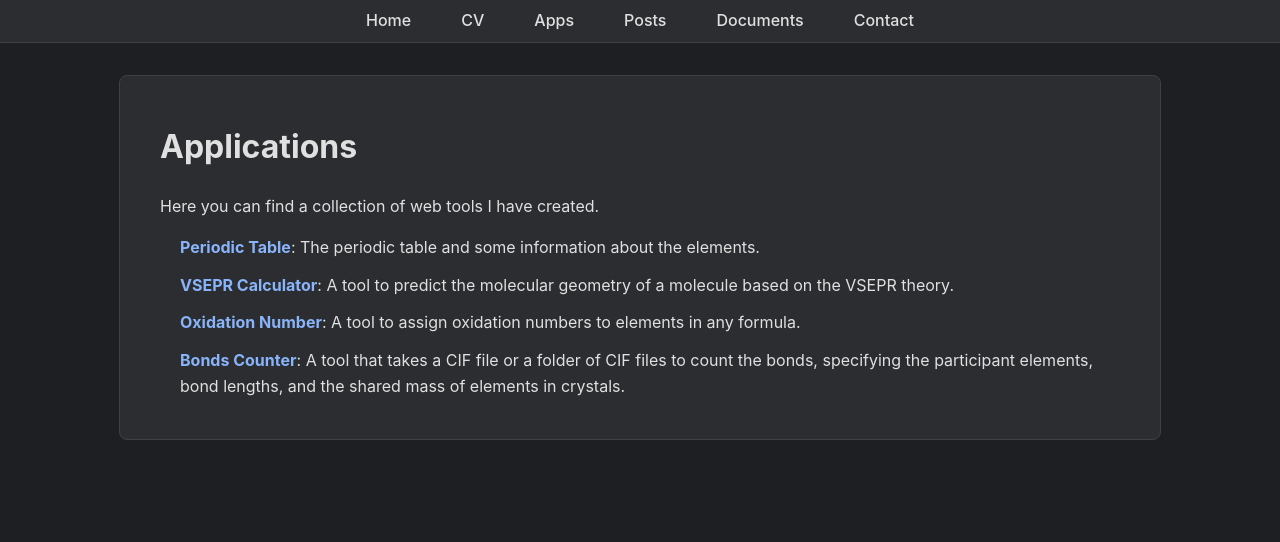
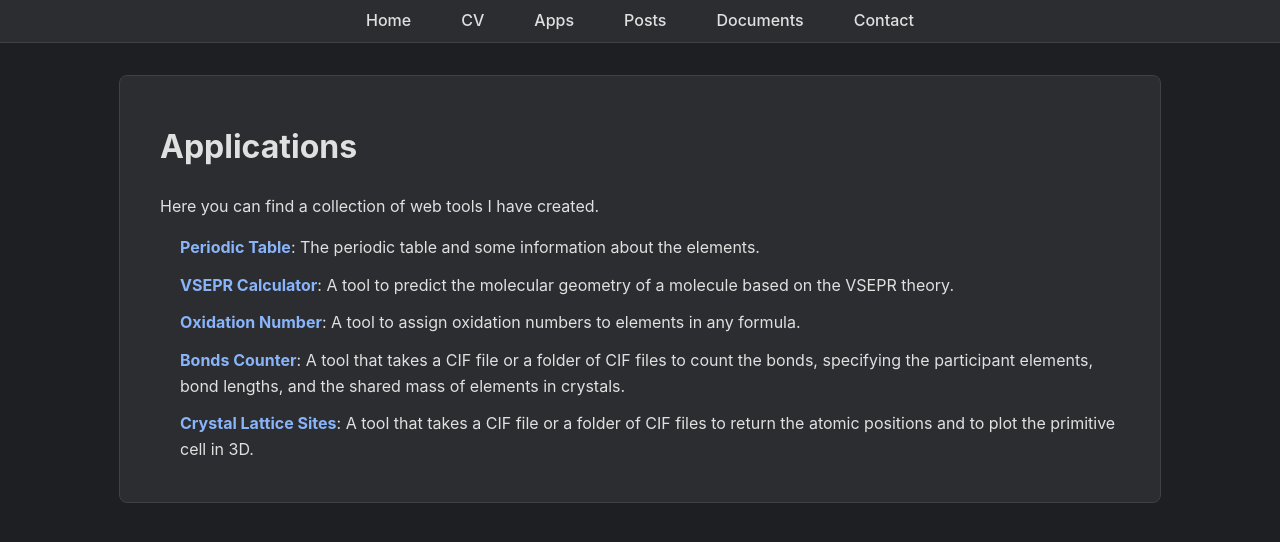
Before and after one commit to MuathHamidi/muath.hamidi, a Jekyll site: the page built from apps.md, in a window 1280 px wide. Shown: the top 542 px of the page. Built offline with Jekyll 4.4.1, drawn with Linux system fonts in a browser that asks for light colours.

Commit message:
Update apps.md

```diff
--- a/apps.md
+++ b/apps.md
@@ -10,3 +10,4 @@ Here you can find a collection of web tools I have created.
 - **[VSEPR Calculator](./apps/vsepr_calculator.html)**: A tool to predict the molecular geometry of a molecule based on the VSEPR theory.
 - **[Oxidation Number](./apps/oxidation_number.html)**: A tool to assign oxidation numbers to elements in any formula.
 - **[Bonds Counter](./apps/bonds_counter.html)**: A tool that takes a CIF file or a folder of CIF files to count the bonds, specifying the participant elements, bond lengths, and the shared mass of elements in crystals.
+- **[Crystal Lattice Sites](./apps/crystal_lattice_sites.html)**: A tool that takes a CIF file or a folder of CIF files to return the atomic positions and to plot the primitive cell in 3D.
```
